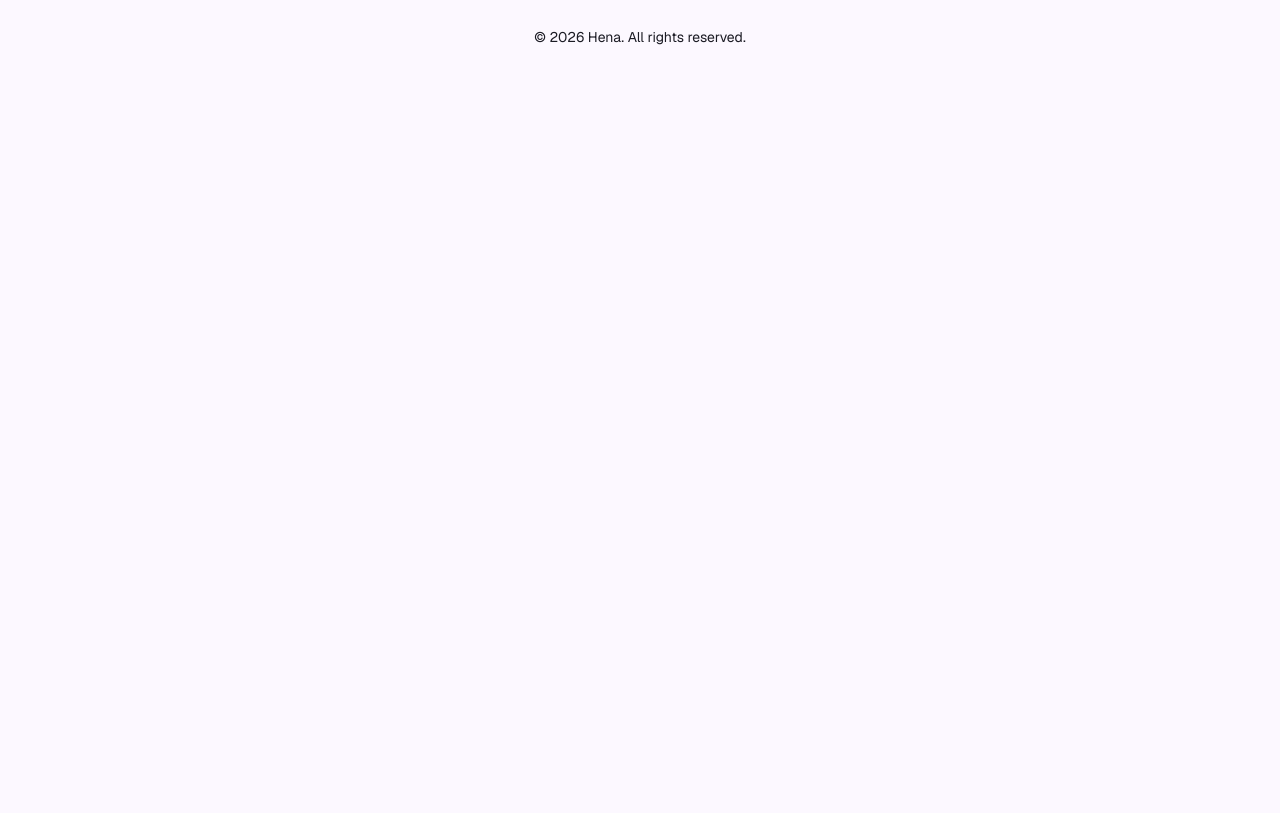
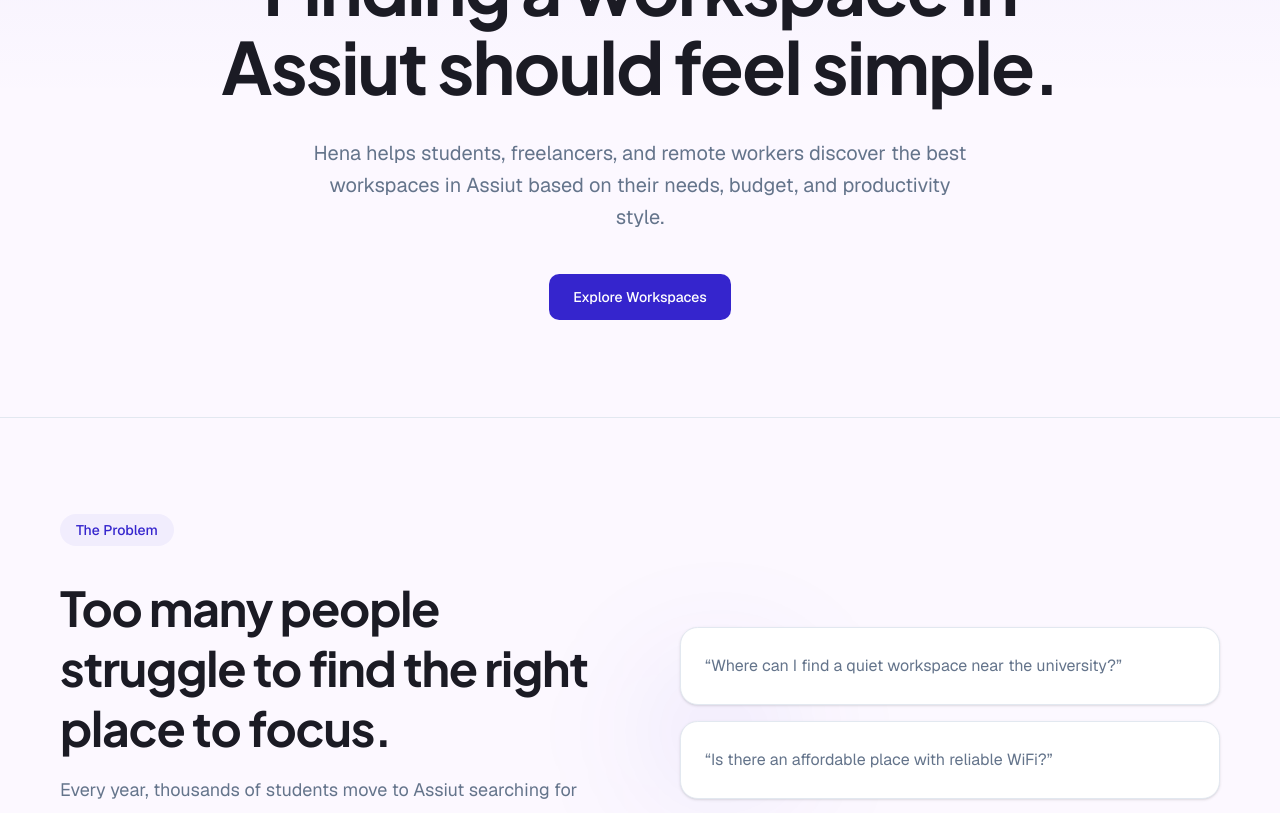
Before and after one commit to mohamedkhalaf47/hena, a Next.js app: page /about in a window 1280 px wide. Shown: the part 280-1093 px from the top of the page. Before the commit the page ends 800 px from the top, so only its background shows below. Built offline with nearby package versions, Linux system fonts and the light colour scheme; no server answers.

Commit message:
Add About page components: Hero, Problem, Solution, Vision, and CTA

```diff
--- a/app/(main)/about/page.tsx
+++ b/app/(main)/about/page.tsx
@@ -1,7 +1,17 @@
-export default function page() {
+import CTA from "@/components/about/CTA";
+import Hero from "@/components/about/Hero";
+import Problem from "@/components/about/Problem";
+import Solution from "@/components/about/Solution";
+import Vision from "@/components/about/Vision";
+
+export default function AboutPage() {
 	return (
-		<>
-			<p>Hello, World from About</p>
-		</>
+		<main className="overflow-hidden min-h-screen bg-background">
+			<Hero />
+			<Problem />
+			<Solution />
+			<Vision />
+			<CTA />
+		</main>
 	);
 }
--- /dev/null
+++ b/components/about/CTA.tsx
@@ -0,0 +1,35 @@
+import Link from "next/link";
+import { Button } from "../ui/button";
+
+export default function CTA() {
+	return (
+		<section className="py-12 md:py-16 px-4 sm:px-6 lg:px-8 max-w-7xl mx-auto">
+			<div className="bg-primary rounded-xl p-8 md:p-12 flex flex-col md:flex-row items-center justify-between gap-8 relative overflow-hidden">
+				{/* Content */}
+				<div className="relative z-10 text-center md:text-left flex-1">
+					<h3 className="font-jakarta font-bold text-2xl md:text-3xl mb-2 text-white">
+						Start exploring workspaces today.
+					</h3>
+					<p className="font-inter max-w-md text-white">
+						Discover comfortable places to study, work, and stay productive in
+						Assiut.
+					</p>
+				</div>
+
+				{/* Buttons */}
+				<div className="relative z-10 flex flex-col sm:flex-row gap-4 w-full sm:w-auto">
+					<Button
+						asChild
+						variant="outline"
+						className="border-2 border-on-primary text-primary font-plex font-medium py-8 px-10 hover:scale-105 hover:text-primary"
+					>
+						<Link href="/workspaces">Explore Workspaces</Link>
+					</Button>
+				</div>
+
+				{/* Decorative Background */}
+				<div className="absolute top-0 right-0 w-64 h-64 bg-white/10 rounded-full blur-3xl -mr-32 -mt-32" />
+			</div>
+		</section>
+	);
+}
--- /dev/null
+++ b/components/about/Hero.tsx
@@ -0,0 +1,34 @@
+import Link from "next/link";
+import { Button } from "../ui/button";
+
+export default function Hero() {
+	return (
+		<section className="relative border-b border-border">
+			<div className="absolute inset-0 bg-linear-to-b from-primary/5 via-transparent to-transparent" />
+
+			<div className="relative py-20 lg:py-24 max-md:px-15">
+				<div className="mx-auto max-w-4xl text-center">
+					<div className="inline-flex items-center rounded-full border border-primary/10 bg-primary/5 px-4 py-1.5 text-sm font-medium text-primary">
+						About Hena
+					</div>
+
+					<h1 className="mt-8 text-5xl font-heading font-bold leading-[1.1] tracking-tight text-balance text-foreground lg:text-7xl">
+						Finding a workspace in Assiut should feel simple.
+					</h1>
+
+					<p className="mx-auto mt-8 max-w-2xl text-lg leading-8 text-muted-foreground lg:text-xl">
+						Hena helps students, freelancers, and remote workers discover the
+						best workspaces in Assiut based on their needs, budget, and
+						productivity style.
+					</p>
+
+					<div className="mt-10 flex flex-wrap items-center justify-center gap-4">
+						<Button asChild size="lg" className="h-12 rounded-xl px-6">
+							<Link href="/workspaces">Explore Workspaces</Link>
+						</Button>
+					</div>
+				</div>
+			</div>
+		</section>
+	);
+}
--- /dev/null
+++ b/components/about/Problem.tsx
@@ -0,0 +1,61 @@
+export default function Problem() {
+	return (
+		<section>
+			<div className="py-20 lg:py-24">
+				<div className="grid items-center gap-14 lg:grid-cols-2 lg:gap-20 px-15">
+					{/* Left Content */}
+					<div className="space-y-8">
+						<div className="inline-flex rounded-full bg-primary/5 px-4 py-1.5 text-sm font-medium text-primary">
+							The Problem
+						</div>
+
+						<div className="space-y-4">
+							<h2 className="text-4xl font-heading font-bold leading-tight tracking-tight lg:text-5xl">
+								Too many people struggle to find the right place to focus.
+							</h2>
+
+							<div className="space-y-5 text-base leading-8 text-muted-foreground lg:text-lg">
+								<p>
+									Every year, thousands of students move to Assiut searching for
+									comfortable places to study and work.
+								</p>
+
+								<p>
+									Most people rely on random Facebook posts, recommendations, or
+									trial and error.
+								</p>
+
+								<p>
+									Some places are crowded. Others are expensive. And many users
+									don’t know which workspace actually matches their needs.
+								</p>
+							</div>
+						</div>
+					</div>
+
+					{/* Right Cards */}
+					<div className="relative">
+						<div className="absolute -left-6 top-10 h-32 w-32 rounded-full bg-primary/10 blur-3xl" />
+
+						<div className="relative space-y-4">
+							{[
+								"Where can I find a quiet workspace near the university?",
+								"Is there an affordable place with reliable WiFi?",
+								"I wasted hours trying different places that didn’t fit me.",
+							].map((quote, index) => (
+								<div
+									key={index}
+									className="rounded-3xl border border-border bg-card p-6 shadow-sm"
+								>
+									<p className="text-base leading-7 text-muted-foreground">
+										“{quote}”
+									</p>
+								</div>
+							))}
+						</div>
+					</div>
+				</div>
+			</div>
+		</section>
+	);
+}
--- /dev/null
+++ b/components/about/Solution.tsx
@@ -0,0 +1,66 @@
+import { Info, MapPin, Sparkles } from "lucide-react";
+
+export default function Solution(){
+  return(
+    <section className="border-y border-border bg-muted/30">
+				<div className="py-20 lg:py-24 px-15">
+					<div className="mx-auto max-w-3xl text-center">
+						<div className="inline-flex rounded-full bg-primary/5 px-4 py-1.5 text-sm font-medium text-primary">
+							Our Solution
+						</div>
+
+						<h2 className="mt-6 text-4xl font-heading font-bold tracking-tight lg:text-5xl">
+							One platform for all workspaces in Assiut.
+						</h2>
+
+						<p className="mt-6 text-lg leading-8 text-muted-foreground">
+							Hena makes workspace discovery simple. Compare places by pricing,
+							atmosphere, internet quality, quietness, and facilities — all in
+							one experience.
+						</p>
+					</div>
+
+					<div className="mt-16 grid gap-6 md:grid-cols-3">
+						<div className="group rounded-3xl border border-border bg-card p-8 transition-all duration-300 hover:-translate-y-1 hover:border-primary/20 flex items-center justify-center flex-col">
+							<div className="flex h-12 w-12 items-center justify-center rounded-2xl bg-primary/10 text-primary">
+								<Sparkles size={32} />
+							</div>
+
+							<h3 className="mt-6 text-xl font-semibold">Smart Discovery</h3>
+
+							<p className="mt-4 leading-7 text-muted-foreground text-center">
+								Find workspaces that match your study or work style in just a
+								few clicks.
+							</p>
+						</div>
+
+						<div className="group rounded-3xl border border-border bg-card p-8 transition-all duration-300 hover:-translate-y-1 hover:border-primary/20 flex items-center justify-center flex-col">
+							<div className="flex h-12 w-12 items-center justify-center rounded-2xl bg-primary/10 text-primary">
+								<Info size={32} />
+							</div>
+
+							<h3 className="mt-6 text-xl font-semibold">Real Information</h3>
+
+							<p className="mt-4 leading-7 text-muted-foreground text-center">
+								Pricing, reviews, facilities, and workspace details clearly
+								organized in one place.
+							</p>
+						</div>
+
+						<div className="group rounded-3xl border border-border bg-card p-8 transition-all duration-300 hover:-translate-y-1 hover:border-primary/20 flex items-center justify-center flex-col">
+							<div className="flex h-12 w-12 items-center justify-center rounded-2xl bg-primary/10 text-primary">
+								<MapPin size={32} />
+							</div>
+
+							<h3 className="mt-6 text-xl font-semibold">Built for Assiut</h3>
+
+							<p className="mt-4 leading-7 text-muted-foreground text-center">
+								Focused on the real needs of students, freelancers, and remote
+								workers in Assiut.
+							</p>
+						</div>
+					</div>
+				</div>
+			</section>
+  )
+}
--- /dev/null
+++ b/components/about/Vision.tsx
@@ -0,0 +1,22 @@
+export default function Vision() {
+	return (
+		<section>
+			<div className="py-20 lg:py-24">
+				<div className="mx-auto max-w-3xl text-center max-md:px-15">
+					<div className="inline-flex rounded-full bg-primary/5 px-4 py-1.5 text-sm font-medium text-primary">
+						Our Vision
+					</div>
+
+					<h2 className="mt-6 text-4xl font-heading font-bold tracking-tight lg:text-5xl">
+						Better environments create better productivity.
+					</h2>
+
+					<p className="mt-6 text-lg leading-8 text-muted-foreground">
+						We believe students and freelancers deserve easier access to places
+						that help them focus, work comfortably, and stay productive.
+					</p>
+				</div>
+			</div>
+		</section>
+	);
+}
```
